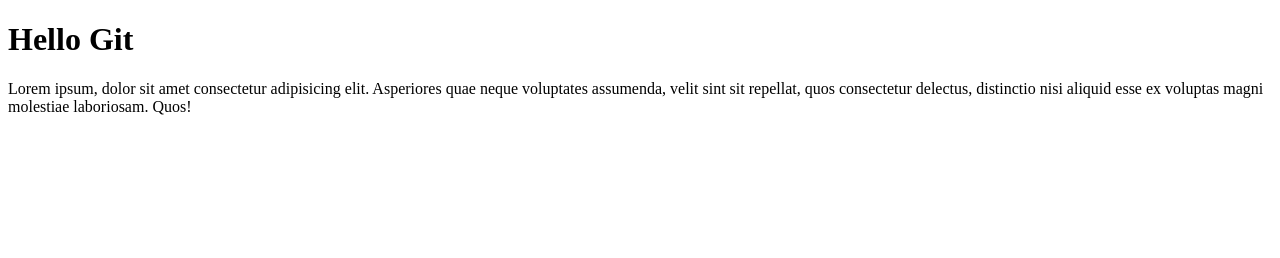
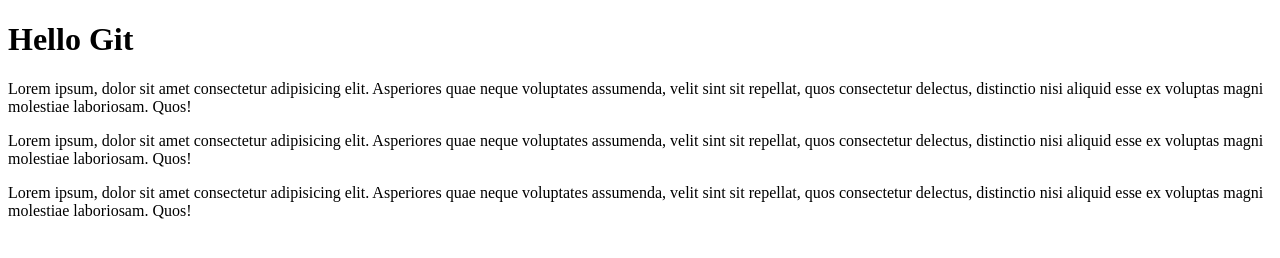
Before and after one commit to fatimasubhani/my-first-repo, a plain HTML site: page index.html in a window 1280 px wide. Drawn offline with Linux system fonts and the light colour scheme.

Commit message:
Added third paragraph

```diff
--- a/index.html
+++ b/index.html
@@ -9,6 +9,9 @@
 
     <h1>Hello Git</h1>
     <p>Lorem ipsum, dolor sit amet consectetur adipisicing elit. Asperiores quae neque voluptates assumenda, velit sint sit repellat, quos consectetur delectus, distinctio nisi aliquid esse ex voluptas magni molestiae laboriosam. Quos!</p>
+    <p>Lorem ipsum, dolor sit amet consectetur adipisicing elit. Asperiores quae neque voluptates assumenda, velit sint sit repellat, quos consectetur delectus, distinctio nisi aliquid esse ex voluptas magni molestiae laboriosam. Quos!</p>
+    <p>Lorem ipsum, dolor sit amet consectetur adipisicing elit. Asperiores quae neque voluptates assumenda, velit sint sit repellat, quos consectetur delectus, distinctio nisi aliquid esse ex voluptas magni molestiae laboriosam. Quos!</p>
+
 
 </body>
 </html>
```
